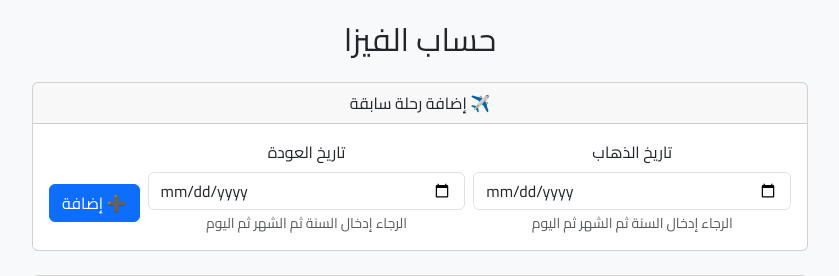
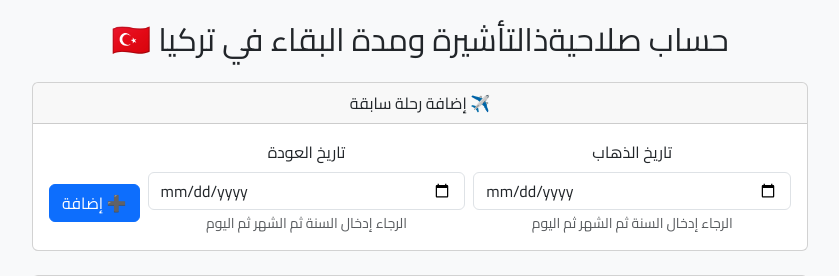
Before and after one commit to ragadalhejaily/visa_app, a Flask app: page / in a window 1280 px wide. Shown: the top 276 px of the page, without its empty margins (220-1059 px from the left). Run offline with Flask 3, Linux system fonts and the light colour scheme.

Commit message:
العنوان

```diff
--- a/templates/index.html
+++ b/templates/index.html
@@ -167,7 +167,7 @@
 <html lang="ar" dir="rtl">
 <head>
     <meta charset="UTF-8" />
-    <title>حاسبة الفيزا</title>
+    <title>حساب التأشيرة</title>
     <link href="https://cdn.jsdelivr.net/npm/bootstrap@5.3.3/dist/css/bootstrap.rtl.min.css" rel="stylesheet" />
     <link href="https://fonts.googleapis.com/css2?family=Cairo&display=swap" rel="stylesheet" />
     <style>
@@ -214,7 +214,7 @@
 </head>
 <body>
 <div class="container text-center">
-    <h2 class="mb-4">حساب الفيزا</h2>
+    <h2 class="mb-4">حساب صلاحيةذالتأشيرة ومدة البقاء في تركيا 🇹🇷 </h2>
 
     <!-- إضافة رحلة -->
     <div class="card mb-4">
@@ -320,7 +320,7 @@
         <strong>{{ result.warning }}</strong>
     </div>
     <ul class="list-group mb-4 text-start" style="direction: rtl;">
-        <li class="list-group-item">📆 <strong>نافذة 180 يوم تبدأ من:</strong> {{ result.window_start }}</li>
+        <li class="list-group-item">📆 <strong> 180 يوم تبدأ من:</strong> {{ result.window_start }}</li>
         <li class="list-group-item">🧾 <strong>عدد الأيام المستخدمة من الرحلات السابقة:</strong> {{ result.used_days }}</li>
         <li class="list-group-item">✈️ <strong>عدد أيام الرحلة الجديدة:</strong> {{ result.new_trip_days }}</li>
         <li class="list-group-item">🧮 <strong>إجمالي الأيام المحتسبة:</strong> {{ result.total_used }}</li>
```
